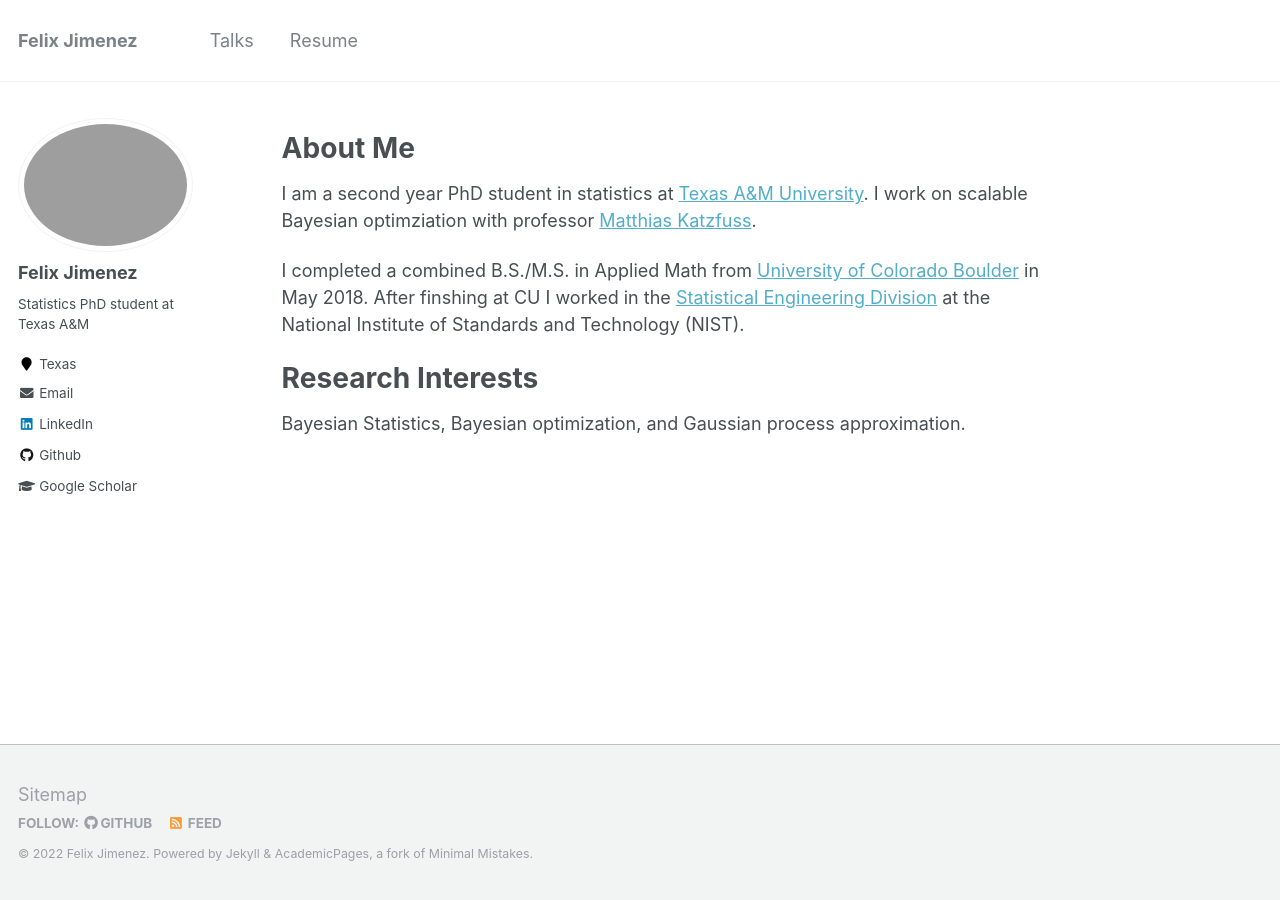
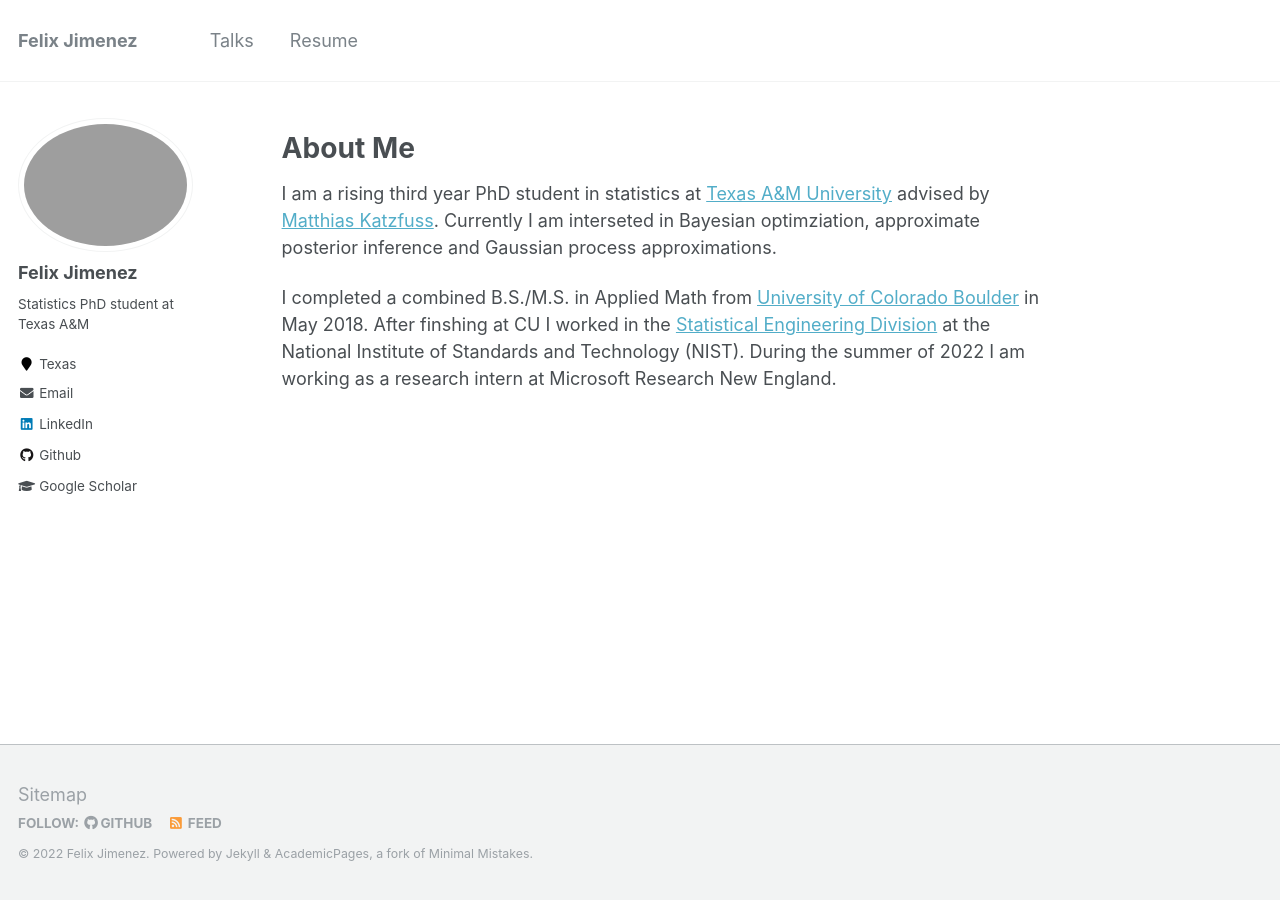
Before and after one commit to feji3769/feji3769.github.io, a Jekyll site: the page built from _pages/about.md, in a window 1280 px wide. Built offline with Jekyll 4.4.1, drawn with Linux system fonts in a browser that asks for light colours.

Commit message:
Update about.md
updated bio.

```diff
--- a/_pages/about.md
+++ b/_pages/about.md
@@ -9,10 +9,6 @@ redirect_from:
 ---
 
 # About Me
-I am a second year PhD student in statistics at [Texas A&M University](https://stat.tamu.edu/). I work on scalable Bayesian optimziation with professor [Matthias Katzfuss](https://sites.google.com/view/katzfuss/).
+I am a rising third year PhD student in statistics at [Texas A&M University](https://stat.tamu.edu/) advised by [Matthias Katzfuss](https://sites.google.com/view/katzfuss/). Currently I am interseted in Bayesian optimziation, approximate posterior inference and Gaussian process approximations.
 
-I completed a combined B.S./M.S. in Applied Math from [University of Colorado Boulder](https://www.colorado.edu/amath/) in May 2018. After finshing at CU I worked in the [Statistical Engineering Division](https://www.nist.gov/itl/sed) at the National Institute of Standards and Technology (NIST).
-
-
-# Research Interests
-Bayesian Statistics, Bayesian optimization, and Gaussian process approximation.
+I completed a combined B.S./M.S. in Applied Math from [University of Colorado Boulder](https://www.colorado.edu/amath/) in May 2018. After finshing at CU I worked in the [Statistical Engineering Division](https://www.nist.gov/itl/sed) at the National Institute of Standards and Technology (NIST). During the summer of 2022 I am working as a research intern at Microsoft Research New England.
```
